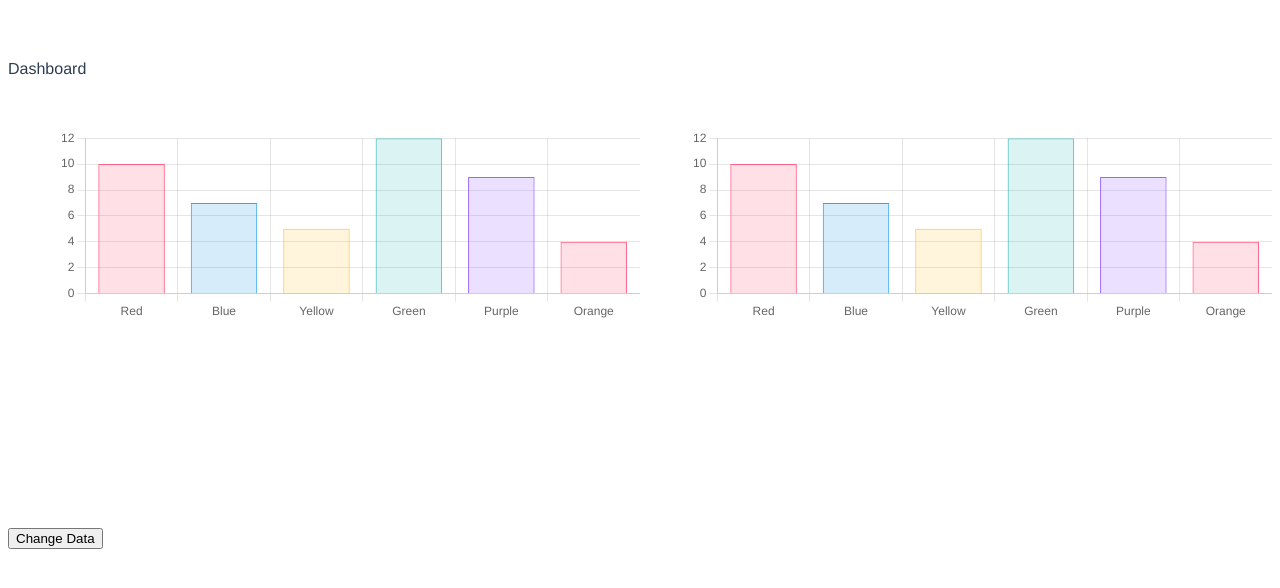
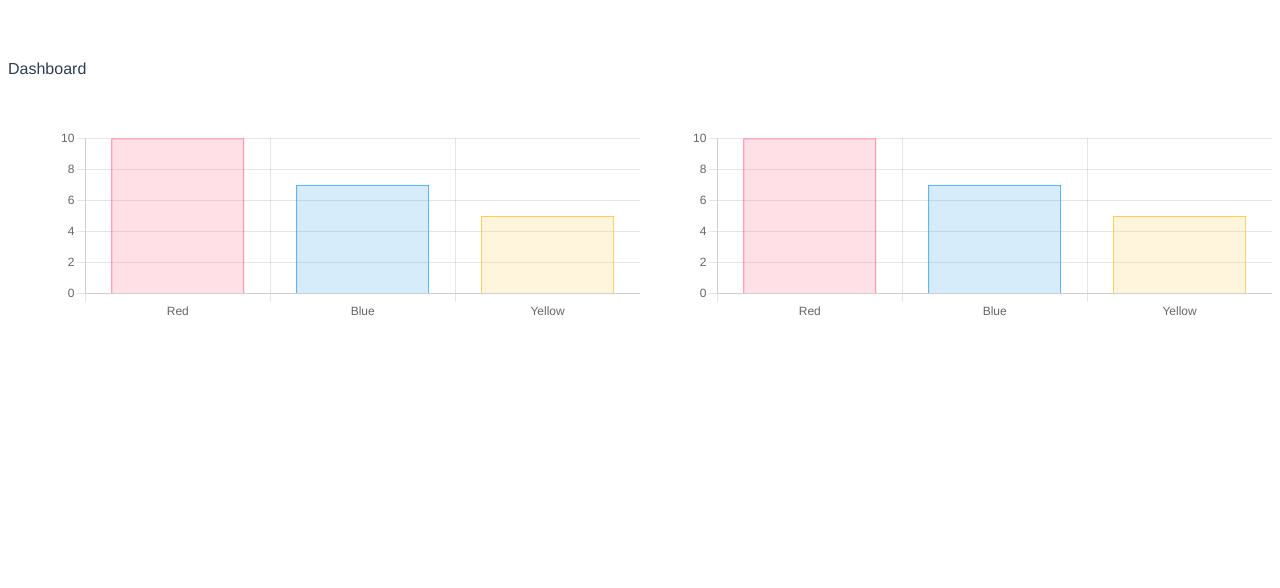
Before and after one commit to johnnguyen27021996/trainingVue, a Vue app: page / in a window 1280 px wide. Shown: the top 588 px of the page. Built offline with nearby package versions, Linux system fonts and the light colour scheme.

Commit message:
demo common chartJS update

```diff
--- a/src/components/Dashboard.vue
+++ b/src/components/Dashboard.vue
@@ -4,7 +4,6 @@
     <Chart :id="'chartFirst'" :data="dataApi" :labels="'labels'" :value="'value'"></Chart>
     <Chart :id="'chartSecond'" :data="dataApi" :labels="'labels'" :value="'value'"></Chart>
   </div>
-  <button @click="changeData()">Change Data</button>
 </template>
 
 <script>
@@ -25,24 +24,20 @@ export default {
         { labels: 'Purple', value: 9 },
         { labels: 'Orange', value: 4 },
       ]
-    })
+    });
+    setInterval(() => {
+      this.dataApi = [
+        { labels: 'Red', value: 10 },
+        { labels: 'Blue', value: 7 },
+        { labels: 'Yellow', value: 5 },
+      ]
+    }, 5000);
   },
   data() {
     return {
       dataApi: [],
     }
   },
-  methods: {
-    changeData() {
-      setInterval(() => {
-        this.dataApi = [
-          { labels: 'Red', value: 10 },
-          { labels: 'Blue', value: 7 },
-          { labels: 'Yellow', value: 5 },
-        ]
-      }, 5000);
-    }
-  }
 }
 </script>
 
```
